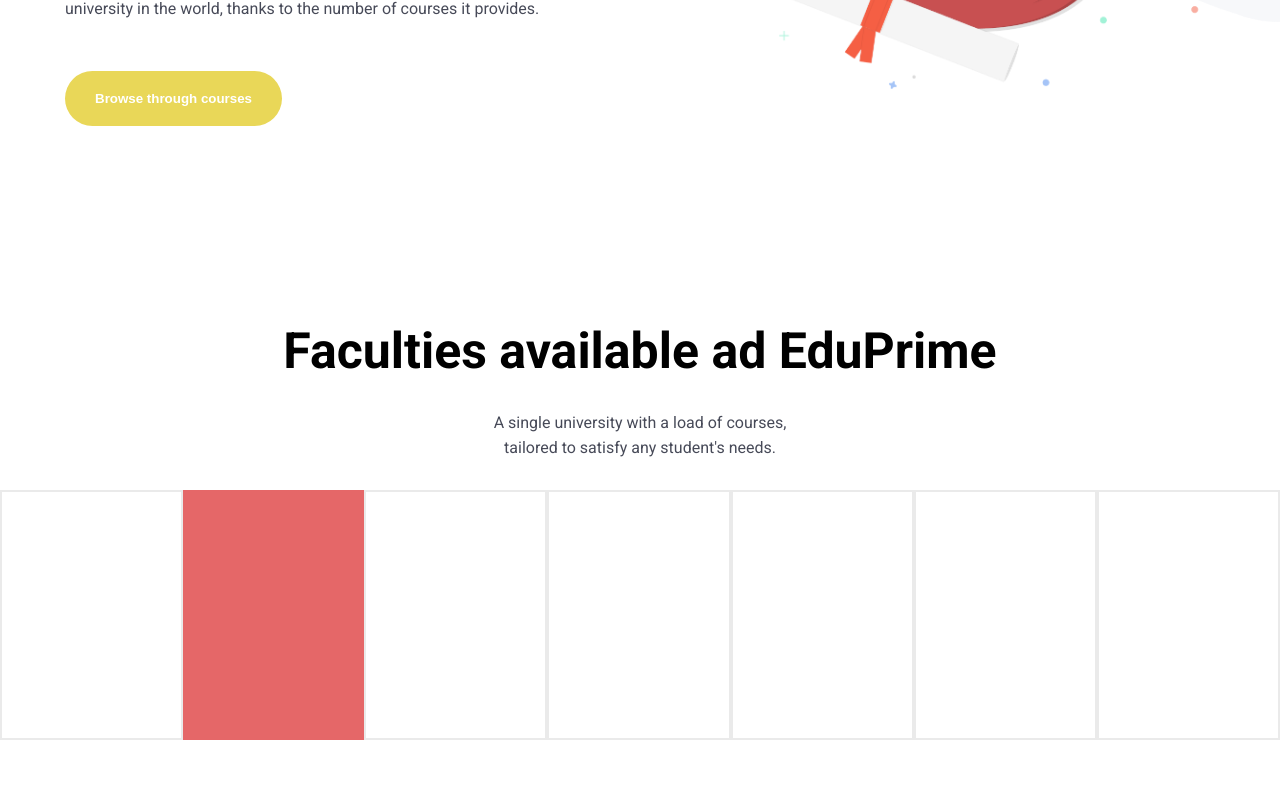
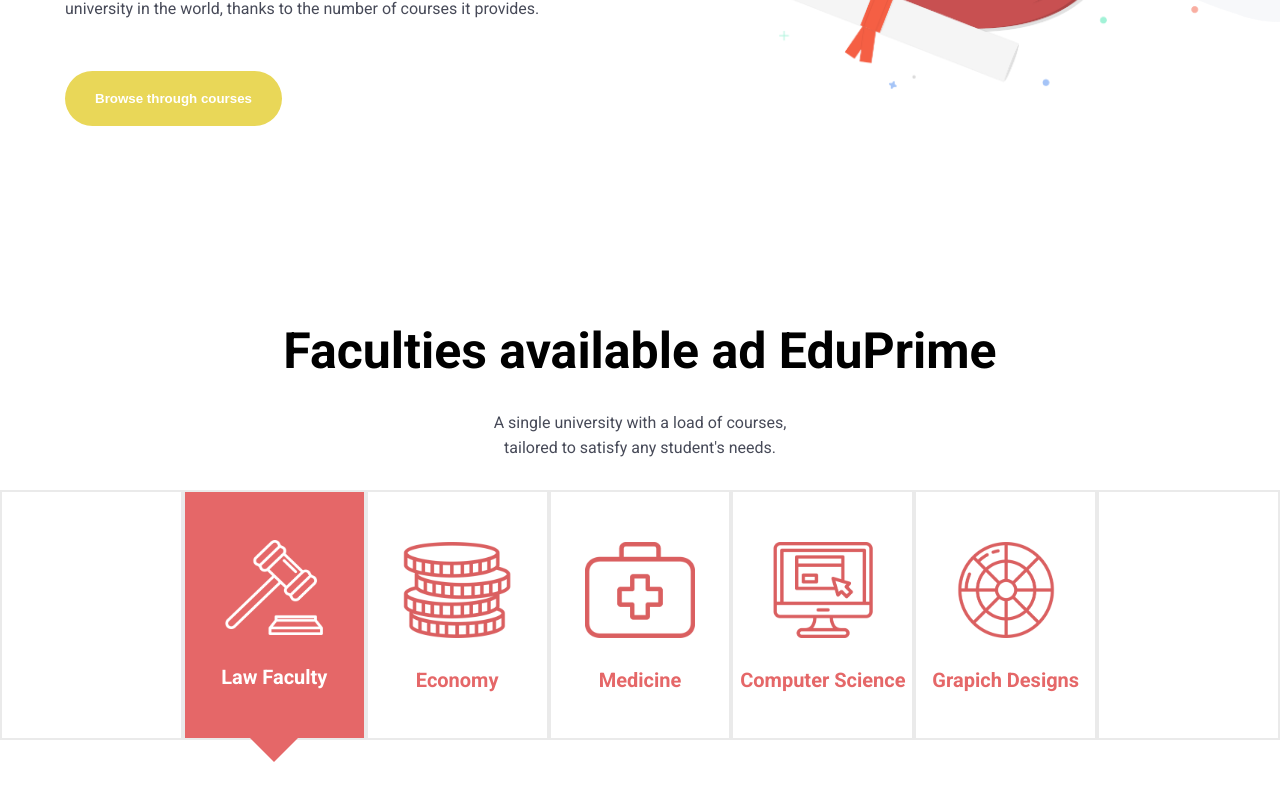
Before and after one commit to bertoldimatteo/proj-html-vuejs, a Vue app: page / in a window 1280 px wide. Shown: the part 1358-2158 px from the top of the page. Built offline with nearby package versions, Linux system fonts and the light colour scheme.

Commit message:
finita seconda sezione

```diff
--- a/src/assets/style/_variables.scss
+++ b/src/assets/style/_variables.scss
@@ -39,7 +39,7 @@
     FONT-SIZE
 ----------------*/
     --font-sm: .875rem;
-    --font-md: 1.125rem;
+    --font-md: 1.25rem;
     --font-lg: 1.5625rem;
     --font-xl: 1.875rem;
     --font-xxl: 3.125rem;
--- a/src/components/mainComponents/baseMain.vue
+++ b/src/components/mainComponents/baseMain.vue
@@ -19,13 +19,45 @@
                     </div>
             </div>
             <div class="carousel-images">
-                    <div class="box-image"></div>
-                    <div class="box-image box-active"></div>
-                    <div class="box-image"></div>
-                    <div class="box-image"></div>
-                    <div class="box-image"></div>
-                    <div class="box-image"></div>
-                    <div class="box-image"></div>
+                <div class="box">
+                    </div>
+                    <div class="box box-active">
+                        <div class="box-image">
+                            <img class="image hover-image" src="../../assets/reference/img/Gavel-v2.png" alt="gavel-image">
+                            <p>Law Faculty</p>
+                        </div>
+                        <div class="arrow-down"></div>
+                    </div>
+                    <div class="box">
+                        <div class="box-image">
+                            <img class="image" src="../../assets/reference/img/Coins-tabs-v2.png" alt="gavel-image">
+                            <p>Economy</p>
+                        </div>
+                        <div class="arrow-down"></div>
+                    </div>
+                    <div class="box">
+                        <div class="box-image">
+                            <img class="image" src="../../assets/reference/img/Medicine-tabs-v2.png" alt="gavel-image">
+                            <p>Medicine</p>
+                        </div>
+                        <div class="arrow-down"></div>
+                    </div>
+                    <div class="box">
+                        <div class="box-image">
+                            <img class="image" src="../../assets/reference/img/Computer-tabs-v2.png" alt="gavel-image">
+                            <p>Computer Science</p>
+                        </div>
+                        <div class="arrow-down"></div>
+                    </div>
+                    <div class="box">
+                        <div class="box-image">
+                            <img class="image" src="../../assets/reference/img/Palette-tabs-v2.png" alt="gavel-image">
+                            <p>Grapich Designs</p>
+                        </div>
+                        <div class="arrow-down"></div>
+                    </div>
+                    <div class="box">
+                </div>
             </div>
         </section>
     </main>
@@ -83,18 +115,54 @@
 }
 .carousel-images {
     display: flex;
+    justify-content: center;
+}
+.box {
+    width: 365px;
+    height: 250px;
+    border: 2px solid var(--gray-eight);
 }
 .box-image {
-    width: 400px;
-    height: 250px;
     border: 2px solid var(--gray-eight);
     display: flex;
+    flex-direction: column;
     align-items: center;
     justify-content: center;
+    border: none;
 }
 .box-active {
     background-color: var(--color-two);
+    display: flex;
+    justify-content: center;
+    position: relative;
+    align-self: center;
+}
+.box p {
+    color: var(--color-two);
+    font-weight: 600;
+    font-size: var(--font-md);
+}
+.box-active p {
     color: var(--white-one);
-    border: none;
+    font-weight: 600;
+    font-size: var(--font-md);
+}
+.box-image .image {
+    margin-top: 50px;
+    width: 110px;
+}
+.box-active .image {
+    margin-top: 30px;
+    width: 110px;
+}
+.hover-image {
+    filter: brightness(0) invert(1);
+}
+.arrow-down {
+    border-left: 30px solid transparent;
+    border-right: 30px solid transparent;
+    border-top: 30px solid var(--color-two);;
+    position: absolute;
+    top: 240px;
 }
 </style>
```
